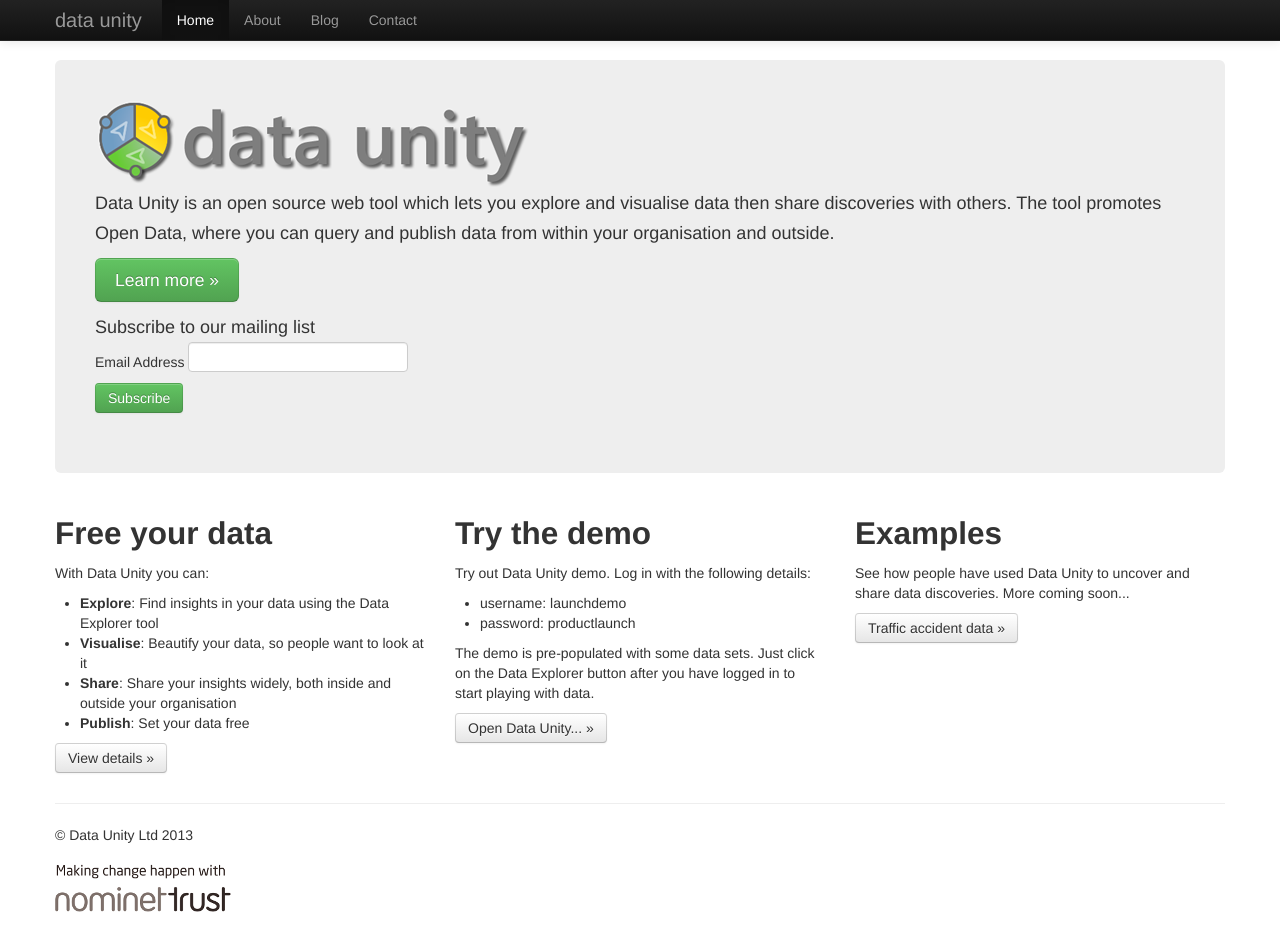
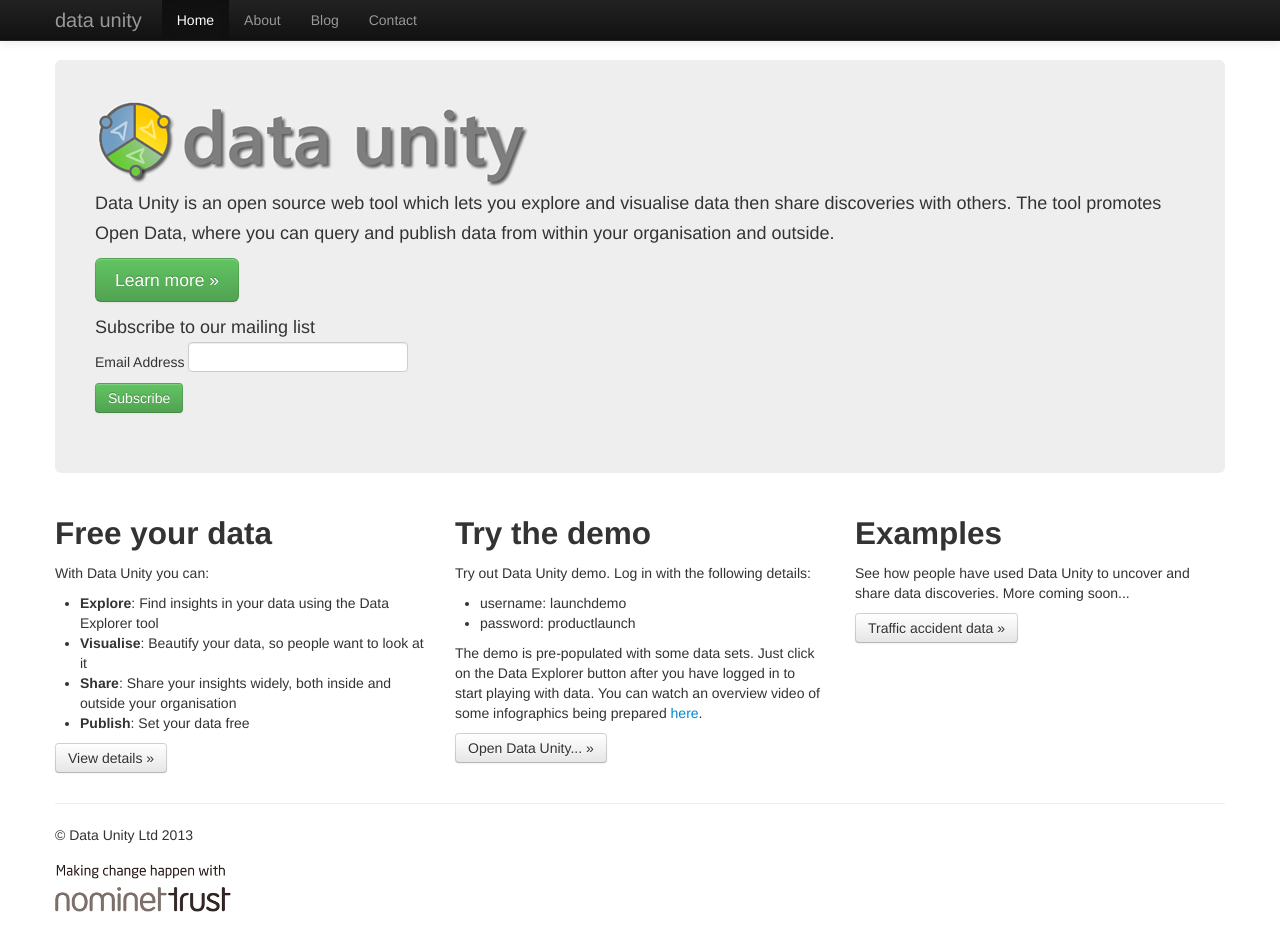
Before and after one commit to dataunity/dataunitysitepublic, a Jekyll site: the page index.html, which Jekyll copies as it is, in a window 1280 px wide and 974 px high. Shown: the top 951 px of the window. Built offline with Jekyll 4.4.1, drawn with Linux system fonts in a browser that asks for light colours.

Commit message:
Add links to overview video.

```diff
--- a/about.html
+++ b/about.html
@@ -92,7 +92,7 @@
 			People often lack the technical skills to engage with open data or their own organisation's data. Although there are tools like spreadsheets available, extracting meaningful insights can be challenging. This barrier is preventing people unlocking the value in data and releasing it to the organisation's stakeholders. It also means there's little motivation for organisations to release their data if people aren't engaging with it. Using Data Unity people will be able to get results from data which leads to a virtuous cycle where they seek out more data from organisations, increasing the impact of work.
 		</p>
 		<h3>How does Data Unity work?</h3>
-        <iframe width="420" height="315" src="//www.youtube.com/embed/n3gjiJsfrxI" frameborder="0" allowfullscreen></iframe>
+        <iframe width="420" height="315" src="//www.youtube.com/embed/ZvFjvFwIPcg" frameborder="0" allowfullscreen></iframe>
 		<p>
 			There is a simple front end tool for querying data called the Data Explorer. Users can create a query by dropping aspects of their data onto rows and columns and view the results as tables and graphics. Once these views on the data have been created they can be shared.
 		</p>
--- a/index.html
+++ b/index.html
@@ -144,7 +144,8 @@
             </ul>
           </p>
           <p>The demo is pre-populated with some data sets. Just click on the Data Explorer button after you
-            have logged in to start playing with data.</p>
+            have logged in to start playing with data. You can watch an overview video of some infographics
+            being prepared <a href="http://youtu.be/ZvFjvFwIPcg" target="_blank">here</a>.</p>
           <p><a class="btn" href="http://dataunityapp.com" target="_blank">Open Data Unity... &raquo;</a></p>
        </div>
         <div class="span4">
```
